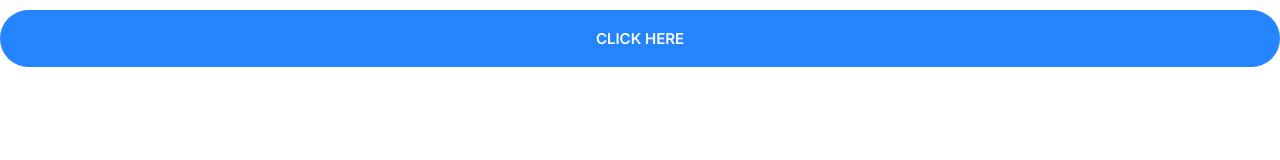
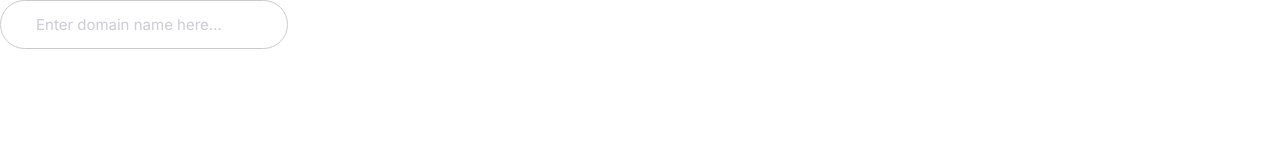
Before and after one commit to FranciscoL-M01/WebPractice, a plain HTML site: page index.html in a window 1280 px wide. Drawn offline with Linux system fonts and the light colour scheme.

Commit message:
Initialize basic inputs

```diff
--- a/CSS/styles.css
+++ b/CSS/styles.css
@@ -241,3 +241,24 @@
         font-size: 15px;
     }
 }
+
+/* Inputs */
+
+.input {
+    border-radius: 30px;
+    border: 1px solid #ccc;
+    color: var(--color-headings);
+    font-size: 2rem;
+    outline: 0;
+    padding: 1.5rem 3.5rem;
+}
+
+::placeholder {
+    color: #cdcbd7;
+}
+
+@media screen and (min-width: 1024px) {
+    .input {
+        font-size: 1.5rem;
+    }
+}
--- a/index.html
+++ b/index.html
@@ -14,6 +14,6 @@
     <title>Document</title>
   </head>
   <body>
-    <button class="btn btn--primary btn--block">Click Here</button>
+    <input type="text" class="input" placeholder="Enter domain name here..." />
   </body>
 </html>
```
